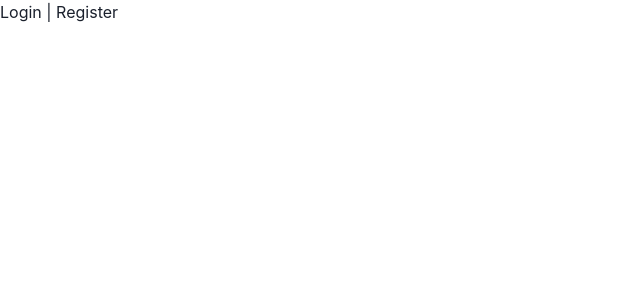
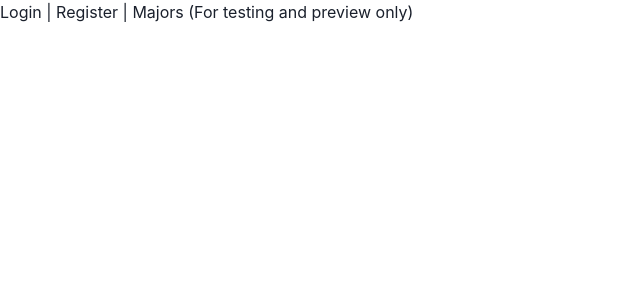
Before and after one commit to cadomani/course-management-system, a React (Vite) app in the folder frontend/: page / in a window 1280 px wide. Shown: the top 300 px of the page, without its empty margins (0-640 px from the left). Built offline with nearby package versions, Linux system fonts and the light colour scheme.

Commit message:
Temporarily add route for majorselection for easy preview

```diff
--- a/frontend/src/App.tsx
+++ b/frontend/src/App.tsx
@@ -7,7 +7,8 @@ import { Outlet, Link } from "react-router-dom";
 export const App = () => (
   <ChakraProvider theme={theme}>
     <Link to="/login">Login</Link> |{" "}
-    <Link to="/registration">Register</Link>
+    <Link to="/registration">Register</Link> |{" "}
+    <Link to="/majorselection">Majors (For testing and preview only)</Link>
     <Outlet />
   </ChakraProvider>
 )
--- a/frontend/src/main.tsx
+++ b/frontend/src/main.tsx
@@ -9,6 +9,7 @@ import {
 } from "react-router-dom";
 import LoginPage from './components/login/LoginPage';
 import RegistrationPage from './components/registration/RegistrationPage';
+import MajorSelectionPage from './components/registration/MajorSelectionPage';
 // import * as Sentry from "@sentry/react";
 // import { Integrations } from "@sentry/tracing";
 // import { RewriteFrames } from "@sentry/integrations";
@@ -38,6 +39,7 @@ ReactDOM.render(
     <Route path="/" element={<App />} >
       <Route path="login" element={<LoginPage />} />
       <Route path="registration" element={<RegistrationPage />} />
+      <Route path="majorselection" element={<MajorSelectionPage />} />
     </Route>
   </Routes>
 </BrowserRouter>,
```
